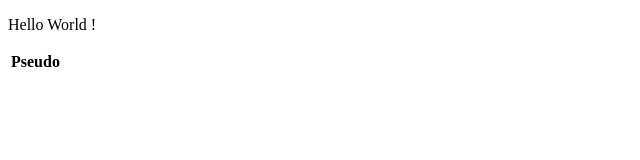
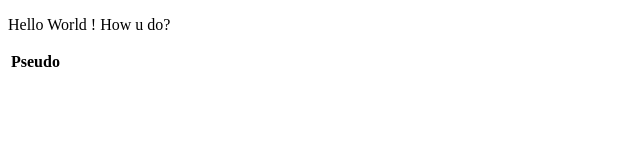
Before and after one commit to lassKana/Repo1, a plain HTML site: page index.html in a window 1280 px wide. Shown: the full height of the page, 0-640 px from the left. Drawn offline with Linux system fonts and the light colour scheme.

Commit message:
Mise à jour

```diff
--- a/index.html
+++ b/index.html
@@ -7,7 +7,7 @@
 <form>
 	<table>
 		<th>Pseudo</th>
-		<p>Hello World !<p>
+		<p>Hello World ! How u do?<p>
 	</table>
 </form>
 </body>
```
